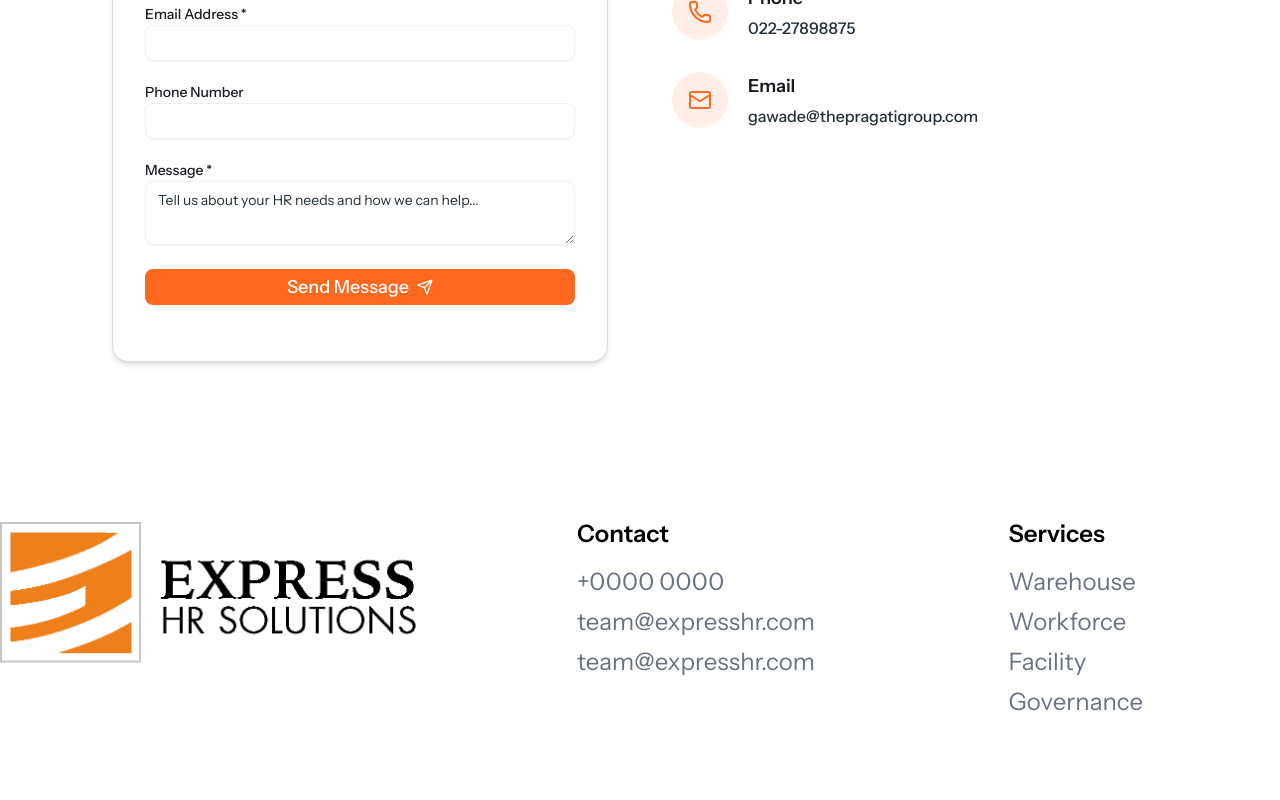
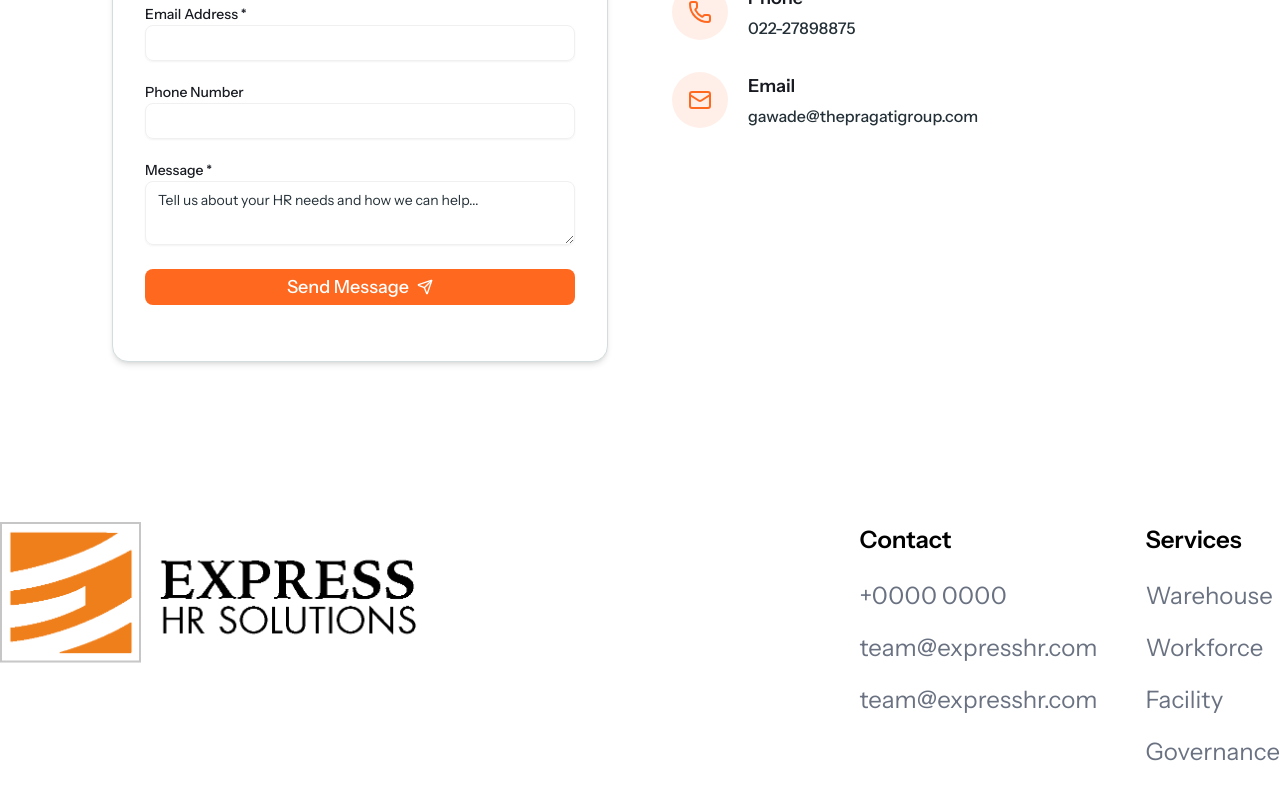
Before and after one commit to Satish-Dabhi/expresshrsolution, a Next.js app: page /contact-us in a window 1280 px wide. Shown: the part 921-1721 px from the top of the page. Built offline with nearby package versions, Linux system fonts and the light colour scheme.

Commit message:
Add chaneg related to footer and move sections

```diff
--- a/components/Footer.tsx
+++ b/components/Footer.tsx
@@ -6,76 +6,77 @@ export default function Footer() {
     <footer className="w-full">
       <div
         className="
-          mx-auto w-full max-w-[1400px]
+          mx-auto max-w-[1400px]
           px-6 md:px-0
           py-20
-          grid grid-cols-1 md:grid-cols-[auto_1fr_1fr]
-          gap-20 md:gap-40
+          grid
+          grid-cols-1 md:grid-cols-[auto_1fr]
+          gap-x-40
+          gap-y-16
           items-start
         "
       >
-                {/* Logo */}
-                <div className="flex items-start">
+        {/* LOGO */}
+        <div className="flex justify-start">
           <Image
             src="/images/logos/footer-logo.png"
             alt="Express HR Solutions"
             width={417}
             height={141}
-                        className="w-[417px] h-auto max-w-full object-contain"
+            className="w-[260px] md:w-[417px] h-auto object-contain"
           />
         </div>
 
-                {/* Contact */}
+        {/* CONTACT + SERVICES WRAPPER */}
+        <div className="flex flex-col md:flex-row md:justify-end md:gap-x-12 text-left md:text-left">
+          {/* CONTACT */}
           <div>
-                    <h4 className="font-[600] text-[24px] leading-[100%] text-black mb-6 font-[Instrument_Sans]">
+            <h4 className="font-[600] text-[20px] md:text-[24px] mb-3 md:mb-5 text-black font-[Instrument_Sans]">
               Contact
             </h4>
 
-                    <ul className="space-y-4 text-gray-500 font-[Instrument_Sans] text-[24px] leading-[100%] font-normal">
+            <ul className="space-y-4 text-gray-500 text-[18px] md:text-[24px] font-[Instrument_Sans]">
               <li>+0000 0000</li>
-
               <li>
-                            <Link href="mailto:team@expresshr.com" className="hover:text-gray-700">
+                <Link
+                  href="mailto:team@expresshr.com"
+                  className="hover:text-gray-700"
+                >
                   team@expresshr.com
                 </Link>
               </li>
-
               <li>
-                            <Link href="mailto:team@expresshr.com" className="hover:text-gray-700">
+                <Link
+                  href="mailto:team@expresshr.com"
+                  className="hover:text-gray-700"
+                >
                   team@expresshr.com
                 </Link>
               </li>
             </ul>
           </div>
 
-                {/* Services */}
-                <div>
-                    <h4 className="font-[600] text-[24px] leading-[100%] text-black mb-6 font-[Instrument_Sans]">
+          {/* SERVICES */}
+          <div className="pt-5 md:pt-0">
+            <h4 className="font-[600] text-[20px] md:text-[24px] mb-3 md:mb-5 text-black font-[Instrument_Sans]">
               Services
             </h4>
 
-                    <ul className="space-y-4 text-gray-500 font-[Instrument_Sans] text-[24px] leading-[100%] font-normal">
+            <ul className="space-y-4 text-gray-500 text-[18px] md:text-[24px] font-[Instrument_Sans]">
               <li>
-                            <Link href="/services/warehouse" className="hover:text-gray-700">
-                                Warehouse
-                            </Link>
+                <Link href="/services/warehouse">Warehouse</Link>
               </li>
               <li>
-                            <Link href="/services/workforce" className="hover:text-gray-700">
-                                Workforce
-                            </Link>
+                <Link href="/services/workforce">Workforce</Link>
               </li>
               <li>
-                            <Link href="/services/facility" className="hover:text-gray-700">
-                                Facility
-                            </Link>
+                <Link href="/services/facility">Facility</Link>
               </li>
               <li>
-                            <Link href="/services/governance" className="hover:text-gray-700">
-                                Governance
-                            </Link>
+                <Link href="/services/governance">Governance</Link>
               </li>
             </ul>
+          </div>
         </div>
       </div>
     </footer>
--- a/components/home/CurvedDivider.tsx
+++ b/components/home/CurvedDivider.tsx
@@ -33,7 +33,7 @@ export default function CurvedDividerScrollFixed() {
   }, [distance]);
 
   return (
-    <div ref={containerRef} className="relative w-full py-32">
+    <div ref={containerRef} className="relative w-full pt-32">
       {/* === SVG Wrapper === */}
       <div className="relative w-full">
         <svg
--- a/components/home/ReadyToMove.tsx
+++ b/components/home/ReadyToMove.tsx
@@ -1,16 +1,34 @@
 "use client";
 
 import { motion, useInView } from "framer-motion";
-import { useRef } from "react";
+import { useRef, useState, useEffect } from "react";
 
 export default function ReadyToMove() {
   const ref = useRef(null);
+  const [isDesktop, setIsDesktop] = useState(false);
+
+  // Detect screen size on mount and on resize
+  useEffect(() => {
+    function handleResize() {
+      setIsDesktop(window.innerWidth >= 768); // md breakpoint
+    }
+    handleResize();
+    window.addEventListener("resize", handleResize);
+    return () => window.removeEventListener("resize", handleResize);
+  }, []);
 
   // Detect when section enters viewport
   const isInView = useInView(ref, {
-    once: true,        // 🔥 Runs only 1 time
-    margin: "-20% 0px", // start animation slightly before fully visible
+    once: true,
+    margin: "-20% 0px",
   });
+
+  // Animation values based on screen size
+  const orangeFillDuration = 4.8;
+  const orangeFillWidth = "100%";
+
+  // Dot x movement for mobile and desktop
+  const dotX = isDesktop ? "1510%" : "780%"; // Smaller move on mobile
 
   return (
     <section
@@ -21,35 +39,42 @@ export default function ReadyToMove() {
         className="
           font-semibold text-black
           text-[26px] sm:text-[32px] md:text-[38px] lg:text-[44px]
-          flex items-center flex-wrap
           leading-tight
+          flex flex-wrap
+          items-center
         "
       >
-        Ready to m
+        {/* First line: 'Ready to' always */}
+        <span className="w-full md:w-auto">Ready to</span>
 
-        {/* OUTER SHAPE */}
+        {/* Second line on mobile, inline on desktop */}
+        <span className="flex w-full md:inline-flex md:w-auto items-center my-1 md:my-0 mx-0 md:mx-2">
+          {/* Text before animated shape */}
+          <span>m</span>
+
+          {/* Animated shape */}
           <div
             className="
               relative
               overflow-hidden
-            h-[0.65em] w-[3.5em]
+              h-[0.65em] w-[5em] md:w-[9em]
               border-[3px] border-orange-500
               rounded-full mx-2
               inline-flex items-center
             "
           >
-          {/* ORANGE FILL (Starts only when in view) */}
+            {/* Orange fill */}
             <motion.div
               className="absolute left-0 top-0 h-full bg-orange-500 z-[1]"
               initial={{ width: "0%" }}
-            animate={isInView ? { width: "100%" } : { width: "0%" }}
+              animate={isInView ? { width: orangeFillWidth } : { width: "0%" }}
               transition={{
-              duration: 2.8,
+                duration: orangeFillDuration,
                 ease: "easeInOut",
               }}
             />
 
-          {/* MOVING DOT (Starts only when in view) */}
+            {/* Moving dot */}
             <motion.div
               className="
                 h-[0.55em] w-[0.55em]
@@ -59,15 +84,20 @@ export default function ReadyToMove() {
               "
               style={{ backgroundColor: "white" }}
               initial={{ x: "0%" }}
-            animate={isInView ? { x: "510%" } : { x: "0%" }}
+              animate={isInView ? { x: dotX } : { x: "0%" }}
               transition={{
-              duration: 2.8,
+                duration: orangeFillDuration,
                 ease: "easeInOut",
               }}
             />
           </div>
 
-        ve smarter?
+          {/* Text after animated shape */}
+          <span>ve</span>
+        </span>
+
+        {/* Third line always */}
+        <span className="w-full md:w-auto ml-0 md:ml-2">smarter?</span>
       </h2>
     </section>
   );
```
Lines whose indentation alone changed are shown as unchanged.
